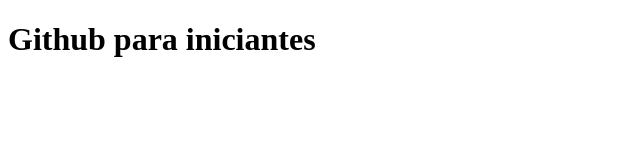
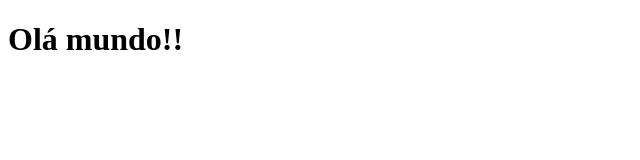
Before and after one commit to edson-dantass/aulacompartilhada, a plain HTML site: page index.html in a window 1280 px wide. Shown: the whole page, without its empty margins (0-640 px from the left). Drawn offline with Linux system fonts and the light colour scheme.

Commit message:
mudei o texto

```diff
--- a/index.html
+++ b/index.html
@@ -6,6 +6,6 @@
     <title>Aula Compartilhada</title>
 </head>
 <body>
-    <h1>Github para iniciantes </h1>
+    <h1>Olá mundo!!</h1>
 </body>
 </html>
```
